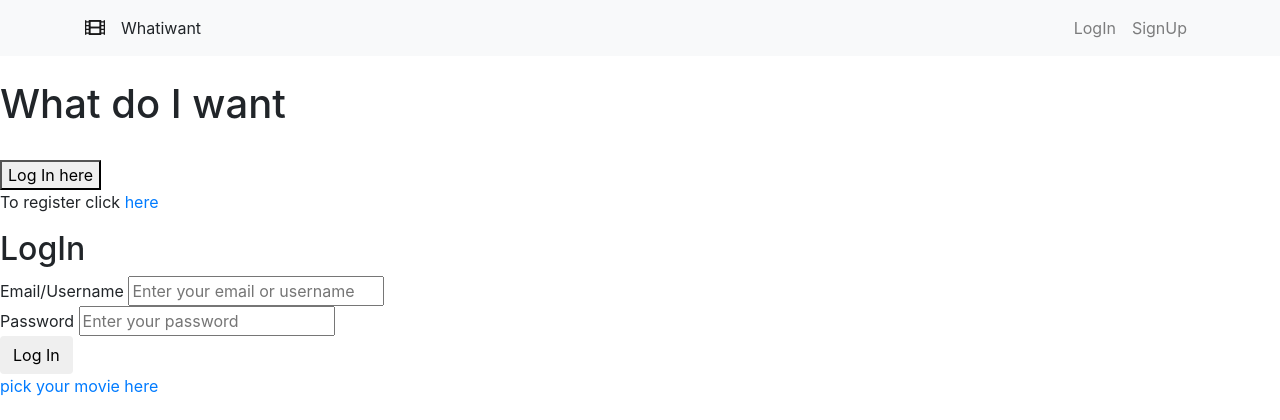
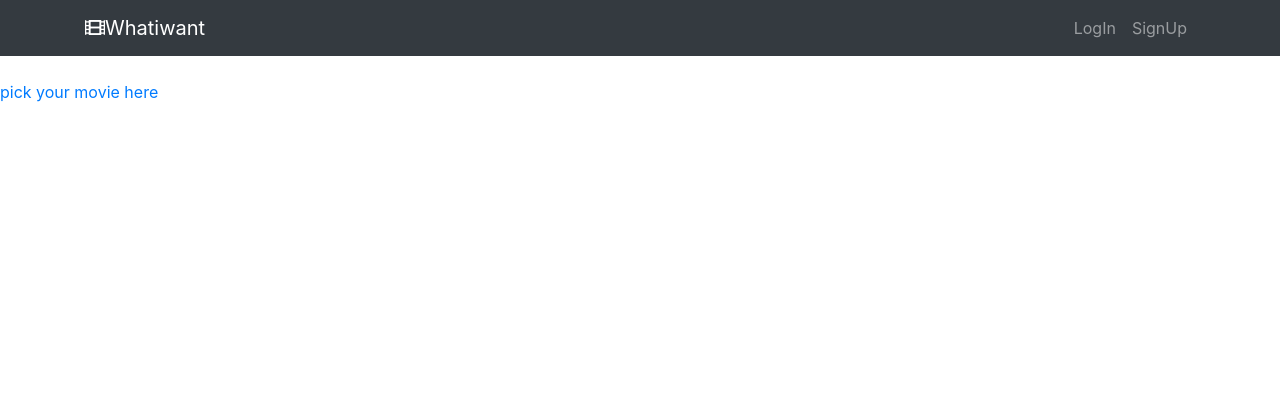
Before and after one commit to Kseniashhh/my_project, a Flask app: page / in a window 1280 px wide. Shown: the top 420 px of the page. Run offline with Flask 2, Linux system fonts and the light colour scheme; some libraries are stand-ins or nearby versions.

Commit message:
Working on top nav

```diff
--- a/server.py
+++ b/server.py
@@ -179,6 +179,14 @@ def user_logOut():
 #####################################################################
 
 
+@app.route("/wishlist")
+def display_wishlist():
+    """ Show movies that user liked"""
+
+    wishlist_list = db.session.query(Movie).join(MovieList).filter(MovieList.user_id == session['user'], MovieList.interested == True).all()
+
+    return render_template("wishlist.html", wish_list=wishlist_list)
+
 
 #######################################################################
 
@@ -206,7 +214,6 @@ def display_movies():
         genre = request.args.get("genres")
         decade = request.args.get("decade")
         show_allmovielist = db.session.query(Movie).join(GenresMovies).join(Genre).filter(Genre.gname == genre, Movie.released_at.like('{}%'.format(decade[:3])) ).all()
-        print(genre,decade,show_allmovielist)
 
         for i in range(1,4):
             movie_list.append(random.choice(show_allmovielist))
@@ -245,13 +252,8 @@ def add_to_wishlist():
     """When user likes something we add to db"""
 
     movie =  request.form.get('movie_id')
-    print (movie)
-    print("this is server")
 
     list_movie = MovieList.query.filter_by(movie_id=movie, user_id=session['user']).all()
-
-    print(list_movie)
-    # movie = Movie.query.filter_by(movie_py=movie_py).one()
 
 
 
@@ -261,12 +263,10 @@ def add_to_wishlist():
         new_like = MovieList(user_id = session['user'],movie_id = movie, date_added = date_added,
             rated_at = None, interested = 1, recommended = None)
         db.session.add(new_like)
-        print (new_like)
 
 
     elif list_movie[0].interested == None:
         list_movie[0].interested = 1
-        print(movie)
 
 
     db.session.commit()
--- a/static/site.css
+++ b/static/site.css
@@ -18,11 +18,10 @@ color: black;
     background-color: #e3f2fd;
 }
 
-/*img {
-    width:50%;  you can use %
-    height: auto;
+.top {
+    margin-left: 30px;
+    margin-right: 150px;
 }
-*/
 
 .plotbox {
     position: relative;
--- a/templates/base.html
+++ b/templates/base.html
@@ -10,10 +10,10 @@
 </head>
 
 <body>
-    <nav class="navbar navbar-expand-lg navbar-light bg-light">
-    <div class="container">
-      <a class="navbar-brand" href="/"><i class="fas fa-film"></i></a>Whatiwant
-        <ul class="navbar-nav ml-auto">
+    <nav class="navbar navbar-expand-md navbar-dark bg-dark">
+    <div class="container top">
+      <a class="navbar-brand  mr-auto" href="/"><i class="fas fa-film"></i>Whatiwant</a>
+        <ul class="navbar-nav navbar-right">
           {% if session.get('user') != None %}
             <li class="nav-item">
             <a class="nav-link" href="/wishlist"><i class="fas fa-heart top"></i></a>
@@ -29,11 +29,32 @@
             <a class="nav-link" href="/register">SignUp</a>
           </li>
       </ul>
+        {% endif %}
+
     </div>
   </nav>
 
-  {% endif %}
-  <!-- <hr> -->
+
+
+ <!--  <nav class="navbar navbar-inverse">
+  <div class="container-fluid">
+    <div class="navbar-header">
+      <a class="navbar-brand" href="/"><i class="fas fa-film"></i></a>Whatiwant
+    </div>
+    {% if session.get('user') != None %}
+    <ul class="nav navbar-nav navbar-right">
+      <li><a href="/wishlist"><i class="fas fa-heart top"></i></a></li>
+      <li><a href="/logout">LogOut</a></li>
+    </ul>
+    {% else %}
+    <ul class="nav navbar-nav navbar-right">
+      <li><a href="/login">LogIn</a></li>
+      <li><a href="/register">SignUp</a></li>
+    </ul>
+    {% endif %}
+  </div>
+</nav>
+ -->
 
   <div class="container">
 
--- a/templates/homepage.html
+++ b/templates/homepage.html
@@ -7,7 +7,7 @@
 
 <br>
 
-{% if session.get('user') == None %}
+<!-- {% if session.get('user') == None %}
   <div>
     <h1 id="#main">What do I want</h1><br>
     <button class="open-button" onclick="openForm()">Log In here</button>
@@ -24,10 +24,10 @@
         </form>
     </div>
   </div>
-{% endif %}
+{% endif %} -->
 
 <a href="/pick_movie"> pick your movie here </a>
 
-<script src="/static/popups.js"></script>
-
+<!-- <script src="/static/popups.js"></script>
+ -->
 {% endblock %}
```
Also changed, not shown: templates/wishlist.html (added, +33 -0 lines), 1 other file.
